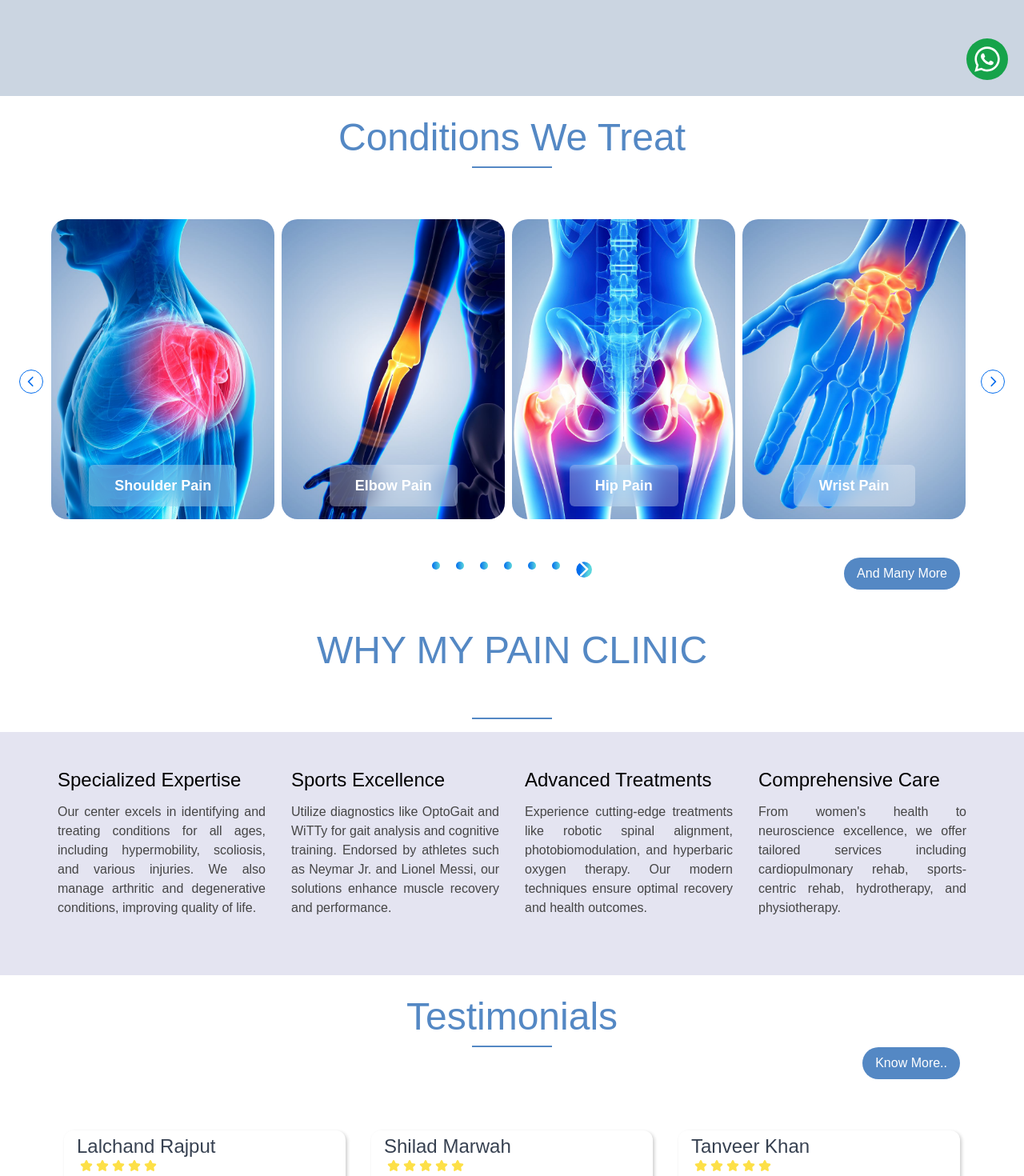
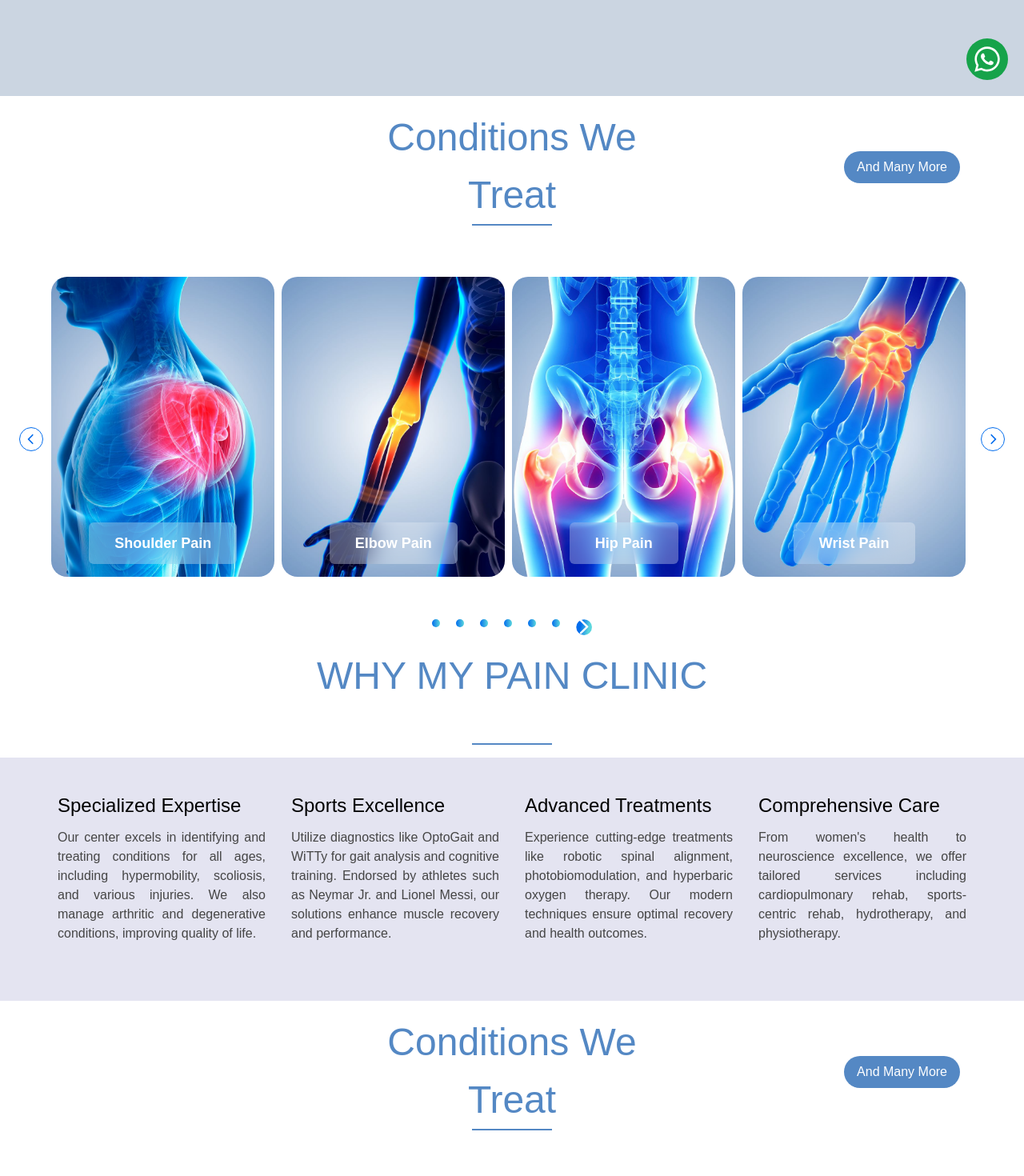
Before and after one commit to Hope-Ray/nextjs-mpc, a Next.js app: page /sublanding in a window 1280 px wide. Shown: the part 680-2150 px from the top of the page at 80% size. Built offline with nearby package versions, Linux system fonts and the light colour scheme.

Commit message:
sublanding modal buttons

```diff
--- a/src/app/sublanding/page.jsx
+++ b/src/app/sublanding/page.jsx
@@ -16,20 +16,14 @@ const SubLanding = () => {
     <div>
       <SubWelcome />
       <div className="mb-10">
-        <ConditionsTreat />
+        <ConditionsTreat setIsOpen={setIsOpen}/>
         <div className="text-right pr-[5rem]">
-          <button
-            onClick={() => setIsOpen(true)}
-            className="bg-gradient-to-r bg-brandColor text-white font-medium px-4 py-2 rounded-full hover:opacity-90 transition-opacity"
-          >
-            And Many More
-          </button>
           <Modal isOpen={isOpen} setIsOpen={setIsOpen} />
         </div>
       </div>
       <WhyMpc />
       <div>
-        <SubTestimonials />
+        <SubTestimonials setIsOpen={setIsOpen}/>
       </div>
       <FAQ/>
       <Infographics/>
--- a/src/components/ConditionsWeTreat/ConditionsTreat.jsx
+++ b/src/components/ConditionsWeTreat/ConditionsTreat.jsx
@@ -1,79 +1,78 @@
-"use client"
+"use client";
 import { motion } from "framer-motion";
 import SlickSlider from "./SlickSlider";
 
-
-const ConditionsTreat = () => {
+const ConditionsTreat = ({ setIsOpen }) => {
   const team = [
     {
       id: 1,
-      image: '/home_new/Neck.jpg',
+      image: "/home_new/Neck.jpg",
       name: "Neck Pain",
       slug: "neck-pain",
     },
     {
       id: 2,
-      image: '/home_new/back.jpg',
+      image: "/home_new/back.jpg",
       name: "Back Pain",
       slug: "back-pain",
     },
     {
       id: 3,
-      image: '/home_new/knee.jpg',
+      image: "/home_new/knee.jpg",
       name: "Knee Pain",
       slug: "knee-pain",
     },
     {
       id: 4,
-      image: '/home_new/foot.jpg',
+      image: "/home_new/foot.jpg",
       name: "Foot Pain",
       slug: "foot-pain",
     },
     {
       id: 5,
-      image: '/home_new/shoulder.jpg',
+      image: "/home_new/shoulder.jpg",
       name: "Shoulder Pain",
       slug: "shoulder-pain",
     },
     {
       id: 6,
-      image: '/home_new/elbow.jpg',
+      image: "/home_new/elbow.jpg",
       name: "Elbow Pain",
       slug: "elbow-pain",
     },
     {
       id: 7,
-      image: '/home_new/hip.jpg',
+      image: "/home_new/hip.jpg",
       name: "Hip Pain",
       slug: "hip-pain",
     },
     {
       id: 8,
-      image: '/home_new/wrist.jpg',
+      image: "/home_new/wrist.jpg",
       name: "Wrist Pain",
       slug: "wrist-pain",
     },
     {
       id: 9,
-      image: '/home_new/joint.jpg',
+      image: "/home_new/joint.jpg",
       name: "Joint Pain",
       slug: "joint-pain",
     },
     {
       id: 10,
-      image: '/home_new/acl_tear_pain.jpg',
+      image: "/home_new/acl_tear_pain.jpg",
       name: "ACL Tear",
       slug: "acl-tear",
     },
     {
       id: 11,
-      image: '/home_new/nerve_pain.jpg',
+      image: "/home_new/nerve_pain.jpg",
       name: "Nerve Pain",
       slug: "nerve-pain",
     },
     {
       id: 12,
-      image: '/home_new/full Body.jpg',
+      image: "/home_new/full Body.jpg",
       name: "Full Body Pain",
       slug: "full-body-pain",
     },
@@ -92,12 +91,27 @@ const ConditionsTreat = () => {
   };
 
   return (
-    <div id="condition-we-treat">
-      <motion.div {...yAxisAnimation} className="py-[1rem]">
-        <h2 className=" text-brandColor text-[48px] font-medium text-center">
-        Conditions We Treat
-        </h2>
-        <div className=" w-[100px] h-[2px] mx-auto border-gradient"></div>
+    <div id="condition-we-treat relative">
+      <motion.div
+        {...yAxisAnimation}
+        className="py-[1rem] md:grid md:grid-cols-3 gap-4"
+      >
+        <div></div>
+        <div>
+          <h2 className=" text-brandColor text-[48px] font-medium text-center">
+            Conditions We Treat
+          </h2>
+          <div className=" w-[100px] h-[2px] mx-auto border-gradient"></div>
+        </div>
+        <div className="flex justify-center md:justify-end items-center">
+          <button
+            onClick={() => setIsOpen(true)}
+            className="bg-gradient-to-r bg-brandColor text-white font-medium px-4 py-2 rounded-full hover:opacity-90 transition-opacity
+          md:mr-[5rem] "
+          >
+            And Many More
+          </button>
+        </div>
       </motion.div>
       <motion.div
         initial={{ x: -200, opacity: 0 }}
@@ -116,6 +130,6 @@ const ConditionsTreat = () => {
       </motion.div>
     </div>
   );
-}
+};
 
-export default ConditionsTreat
+export default ConditionsTreat;
--- a/src/components/SubLanding/SubTestimonials.jsx
+++ b/src/components/SubLanding/SubTestimonials.jsx
@@ -84,8 +84,7 @@ const team = [
   },
 ];
 
-const SubTestimonials = () => {
-  const [isOpen, setIsOpen] = useState(false);
+const SubTestimonials = ({setIsOpen}) => {
 
   const yAxisAnimation = {
     initial: { y: 100, opacity: 0 },
@@ -101,19 +100,25 @@ const SubTestimonials = () => {
 
   return (
     <div id="testimonials" className="">
-      <motion.div {...yAxisAnimation} className="pt-[1rem]">
-        <h2 className=" text-brandColor text-[48px] font-medium text-center ">
-          Testimonials
-        </h2>
-        <div className=" w-[100px] h-[2px] mx-auto border-gradient"></div>
-        <div className="text-right pr-[5rem]">
+      <motion.div
+        {...yAxisAnimation}
+        className="py-[1rem] md:grid md:grid-cols-3 gap-4"
+      >
+        <div></div>
+        <div>
+          <h2 className=" text-brandColor text-[48px] font-medium text-center">
+            Conditions We Treat
+          </h2>
+          <div className=" w-[100px] h-[2px] mx-auto border-gradient"></div>
+        </div>
+        <div className="flex justify-center md:justify-end items-center">
           <button
             onClick={() => setIsOpen(true)}
-            className="bg-gradient-to-r bg-brandColor text-white font-medium px-4 py-2 rounded-full hover:opacity-90 transition-opacity"
+            className="bg-gradient-to-r bg-brandColor text-white font-medium px-4 py-2 rounded-full hover:opacity-90 transition-opacity
+          md:mr-[5rem] "
           >
-            Know More..
+            And Many More
           </button>
-          <Modal isOpen={isOpen} setIsOpen={setIsOpen} />
         </div>
       </motion.div>
       <motion.div
--- a/src/components/SubLanding/TestimonialCards/TestimonialsSlider.jsx
+++ b/src/components/SubLanding/TestimonialCards/TestimonialsSlider.jsx
@@ -88,8 +88,8 @@ export default function TestimonialSlider({ team }) {
               <div className="relative flex flex-col text-gray-700 bg-white shadow-[2px_2px_4px_rgba(0,0,0,0.2)] rounded-xl w-70 h-80 m-4">
                 <div className=" flex gap-4 mx-4 my-1 h-14 ">
                   <div className="w-full">
-                    <p className="font-medium text-2xl">{items.name}</p>
-                    <div className="flex items-center">
+                    <p className="font-medium text-2xl text-center">{items.name}</p>
+                    <div className="flex items-center justify-center">
                       {[...Array(5)].map((_, index) => (
                         <svg
                           key={index}
@@ -113,7 +113,7 @@ export default function TestimonialSlider({ team }) {
                   <h4 className="block mb-2 font-sans text-xl antialiased font-semibold leading-snug tracking-normal text-blue-gray-900">
                     {items.paragraph1}
                   </h4>
-                  <p className="block text-lg leading-relaxed ">
+                  <p className="block text-lg leading-relaxed text-justify">
                     {items.para2}
                   </p>
                 </div>
```
